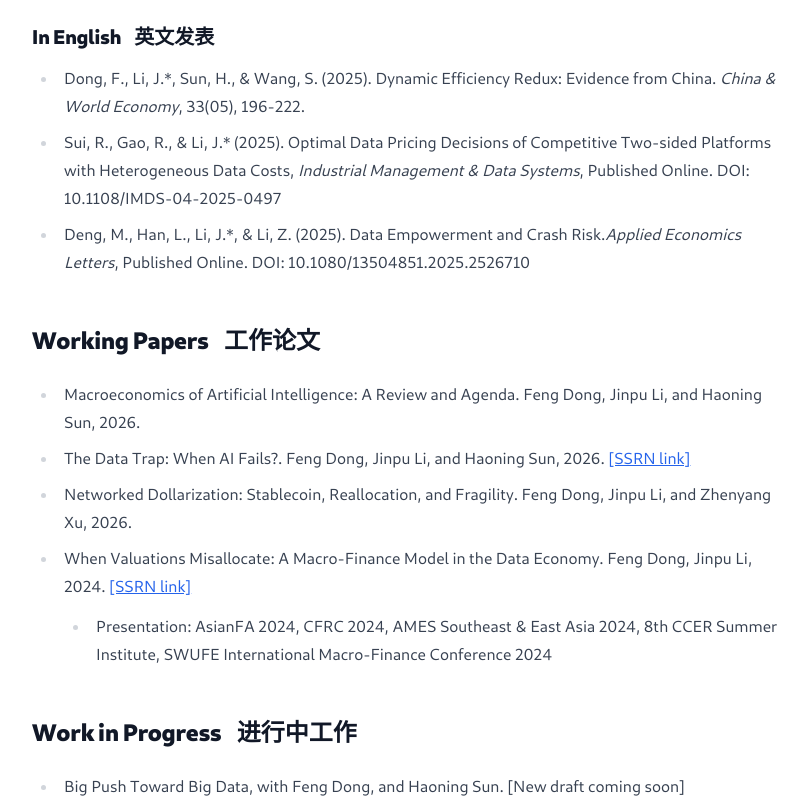
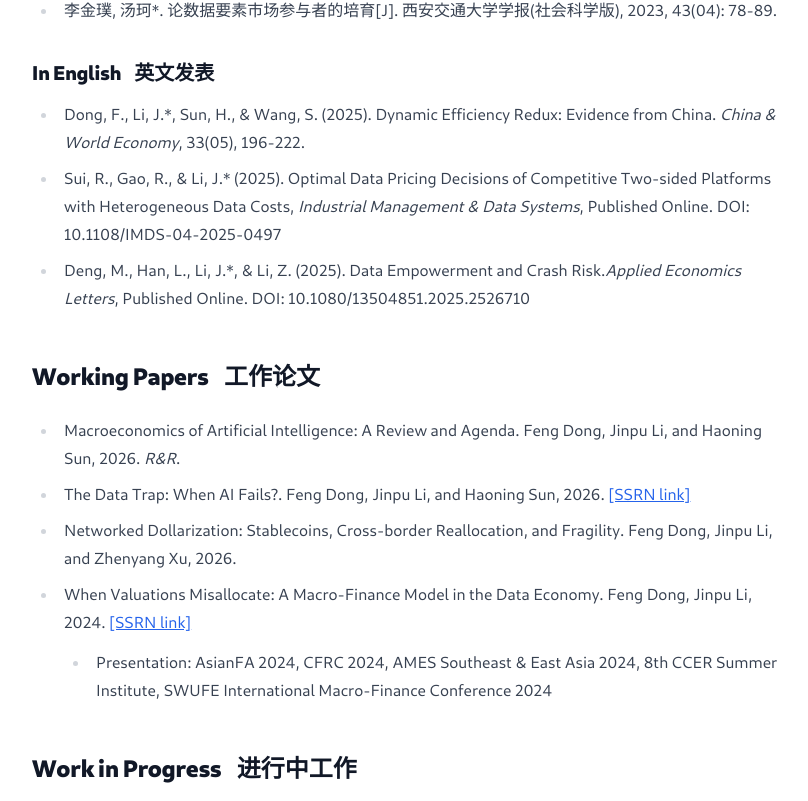
Before and after one commit to lijinpu/lijinpu.github.io, a Next.js app: page /research in a window 1280 px wide. Shown: the part 536-1337 px from the top of the page, without its empty margins (232-1040 px from the left). Built offline with nearby package versions, Linux system fonts and the light colour scheme.

Commit message:
auto update

```diff
--- a/pages/cv.tsx
+++ b/pages/cv.tsx
@@ -47,7 +47,7 @@ export default function CV({ lastUpdateISO }: InferGetStaticPropsType<typeof get
           <ul>
             <li>李金璞, 孙浩宁*, 汤珂, 董丰. 数据资产泡沫：理论框架与政策权衡[J]. 管理世界, 2025, 41(09): 1-24. [注：《社会科学文摘》2025年11期转载]</li>
             <li>孙浩宁, 李金璞*, 董丰. 人工智能冲击下的收入分配与政策权衡——基于任务替代与代际交叠的一般均衡分析. 经济学(季刊), 2026, 26(03): 831-851.</li>
-            <li>李金璞, 孙浩宁*, 董丰, 汤珂. 数字时代宏观经济学研究新进展[J]. 经济学动态, 2026, (03): 201-224.</li>
+            <li>李金璞, 孙浩宁*, 董丰, 汤珂. 数字时代宏观经济学研究新进展[J]. 经济学动态, 2026, (03): 201-224.</li> [注：人大复印报刊资料《国民经济管理》2026年7期全文转载]
             <li>罗玫, 李金璞, 汤珂*. 企业数据资产化：会计确认与价值评估[J]. 清华大学学报(哲学社会科学版), 2023, 38(05): 195-209+226. [注：人大复印报刊资料《财务与会计导刊(理论版)》2023年12期全文转载]</li>
             <li>李金璞, 汤珂*. 论数据要素市场参与者的培育[J]. 西安交通大学学报(社会科学版), 2023, 43(04): 78-89.</li>
             <li>Dong, F., Li, J.*, Sun, H., & Wang, S. (2025). Dynamic Efficiency Redux: Evidence from China. <i>China & World Economy</i>, 33(05), 196-222.</li>
@@ -63,11 +63,11 @@ export default function CV({ lastUpdateISO }: InferGetStaticPropsType<typeof get
           <h2>Working Papers &nbsp;&nbsp; 工作论文</h2>
           <ul>
             <li>
-              Macroeconomics of Artificial Intelligence: A Review and Agenda. Feng Dong, Jinpu Li, and Haoning Sun, 2026.
+              Macroeconomics of Artificial Intelligence: A Review and Agenda. Feng Dong, Jinpu Li, and Haoning Sun, 2026. <i>R&R</i>.
             </li>
             <li>The Data Trap: When AI Fails?. Feng Dong, Jinpu Li, and Haoning Sun, 2026.
             </li>
-            <li>Networked Dollarization: Stablecoin, Reallocation, and Fragility. Feng Dong, Jinpu Li, and Zhenyang Xu, 2026.</li>
+            <li>Networked Dollarization: Stablecoins, Cross-border Reallocation, and Fragility. Feng Dong, Jinpu Li, and Zhenyang Xu, 2026.</li>
             <li>
               When Valuations Misallocate: A Macro-Finance Model in the Data Economy. Feng Dong, Jinpu Li, 2024.
             </li>
@@ -119,7 +119,7 @@ export default function CV({ lastUpdateISO }: InferGetStaticPropsType<typeof get
           </small>
           <ul>
             <li>
-              2026: Asia Meeting of the Econometric Society China (AMES), China International Conference in Macroeconomics (CICM), 2026 CES China Annual Conference (CES), China International Conference in Finance (CICF)<sup>#</sup>; 首届数字经济与贸易高质量论文报告会<sup>&</sup>, 第二届管理科学与工程自主知识体系前沿学术研讨会*
+              2026: Asia Meeting of the Econometric Society China (AMES), China International Conference in Macroeconomics (CICM), 2026 CES China Annual Conference (CES), China International Conference in Finance (CICF)<sup>#</sup>, International Symposium on GenAI and Economics*, "The New Dynamics of International Finance and Trade: Geoeconomics, Supply Chains, and the Future of Global Integration" Conference*; 首届数字经济与贸易高质量论文报告会<sup>&</sup>, 第二届管理科学与工程自主知识体系前沿学术研讨会*
             </li>
             <li>
               2025: INFORMS 2025 Annual Meeting<sup>&</sup>, The 2025 Modern Risk Society International Risk Conference (MRS2025), Macroeconomic Growth Outlook Forum held by Tsinghua SEM*; 第二十届中国管理学年会, 第二十五届中国经济学年会 (中国女经济学者专场)*,中国数字经济联盟2025年会, 第二届全国数字经济学术年会*,《经济学（季刊）》“人工智能的经济影响：前沿研究与政策启示”专题研讨会*, 清华大学第788期博士生学术论坛
@@ -146,7 +146,7 @@ export default function CV({ lastUpdateISO }: InferGetStaticPropsType<typeof get
 
           <h2>Academic Services &nbsp;&nbsp; 学术服务</h2>
           <ul>
-            <li>Reviewer: <i>China Economic Review</i>,<i>China & World Economy</i>, <i>Economic Modeling</i>, <i>International Journal of Economic Theory</i>, <i>Industrial Management & Data Systems</i></li>
+            <li>Reviewer: <i>China Economic Review</i>,<i>China & World Economy</i>, <i>Economic Modeling</i>, <i>International Review of Economics & Finance</i>, <i>International Journal of Economic Theory</i>, <i>Industrial Management & Data Systems; 《管理世界》</i></li>
           </ul>
 
 
--- a/pages/research.tsx
+++ b/pages/research.tsx
@@ -12,7 +12,7 @@ export default function Research() {
             <ul>
                 <li>李金璞, 孙浩宁*, 汤珂, 董丰. 数据资产泡沫：理论框架与政策权衡[J]. 管理世界, 2025, 41(09): 1-24. [注：《社会科学文摘》2025年11期转载]</li>
                 <li>孙浩宁, 李金璞*, 董丰. 人工智能冲击下的收入分配与政策权衡——基于任务替代与代际交叠的一般均衡分析. 经济学(季刊), 2026, 26(03): 831-851.</li>
-                <li>李金璞, 孙浩宁*, 董丰, 汤珂. 数字时代宏观经济学研究新进展[J]. 经济学动态, 2026, (03): 201-224.</li>
+                <li>李金璞, 孙浩宁*, 董丰, 汤珂. 数字时代宏观经济学研究新进展[J]. 经济学动态, 2026, (03): 201-224.</li> [注：人大复印报刊资料《国民经济管理》2026年7期全文转载]
                 <li>罗玫, 李金璞, 汤珂*. 企业数据资产化：会计确认与价值评估[J]. 清华大学学报(哲学社会科学版), 2023, 38(05): 195-209+226. [注：人大复印报刊资料《财务与会计导刊(理论版)》2023年12期全文转载]</li>
                 <li>李金璞, 汤珂*. 论数据要素市场参与者的培育[J]. 西安交通大学学报(社会科学版), 2023, 43(04): 78-89.</li>
             </ul>
@@ -35,7 +35,7 @@ export default function Research() {
         <h2>Working Papers &nbsp;&nbsp; 工作论文</h2>
 <ul>
     <li>
-        Macroeconomics of Artificial Intelligence: A Review and Agenda. Feng Dong, Jinpu Li, and Haoning Sun, 2026.
+        Macroeconomics of Artificial Intelligence: A Review and Agenda. Feng Dong, Jinpu Li, and Haoning Sun, 2026. <i>R&R</i>.
     </li>
     <li>The Data Trap: When AI Fails?. Feng Dong, Jinpu Li, and Haoning Sun, 2026. <a href="https://papers.ssrn.com/sol3/papers.cfm?abstract_id=6259958"
     target="_blank"
@@ -44,7 +44,7 @@ export default function Research() {
   [SSRN link]
 </a>
     </li>
-    <li>Networked Dollarization: Stablecoin, Reallocation, and Fragility. Feng Dong, Jinpu Li, and Zhenyang Xu, 2026.</li>
+    <li>Networked Dollarization: Stablecoins, Cross-border Reallocation, and Fragility. Feng Dong, Jinpu Li, and Zhenyang Xu, 2026.</li>
     <li>
         When Valuations Misallocate: A Macro-Finance Model in the Data Economy. Feng Dong, Jinpu Li, 2024. <a
   href="https://papers.ssrn.com/sol3/papers.cfm?abstract_id=4790765"
```
